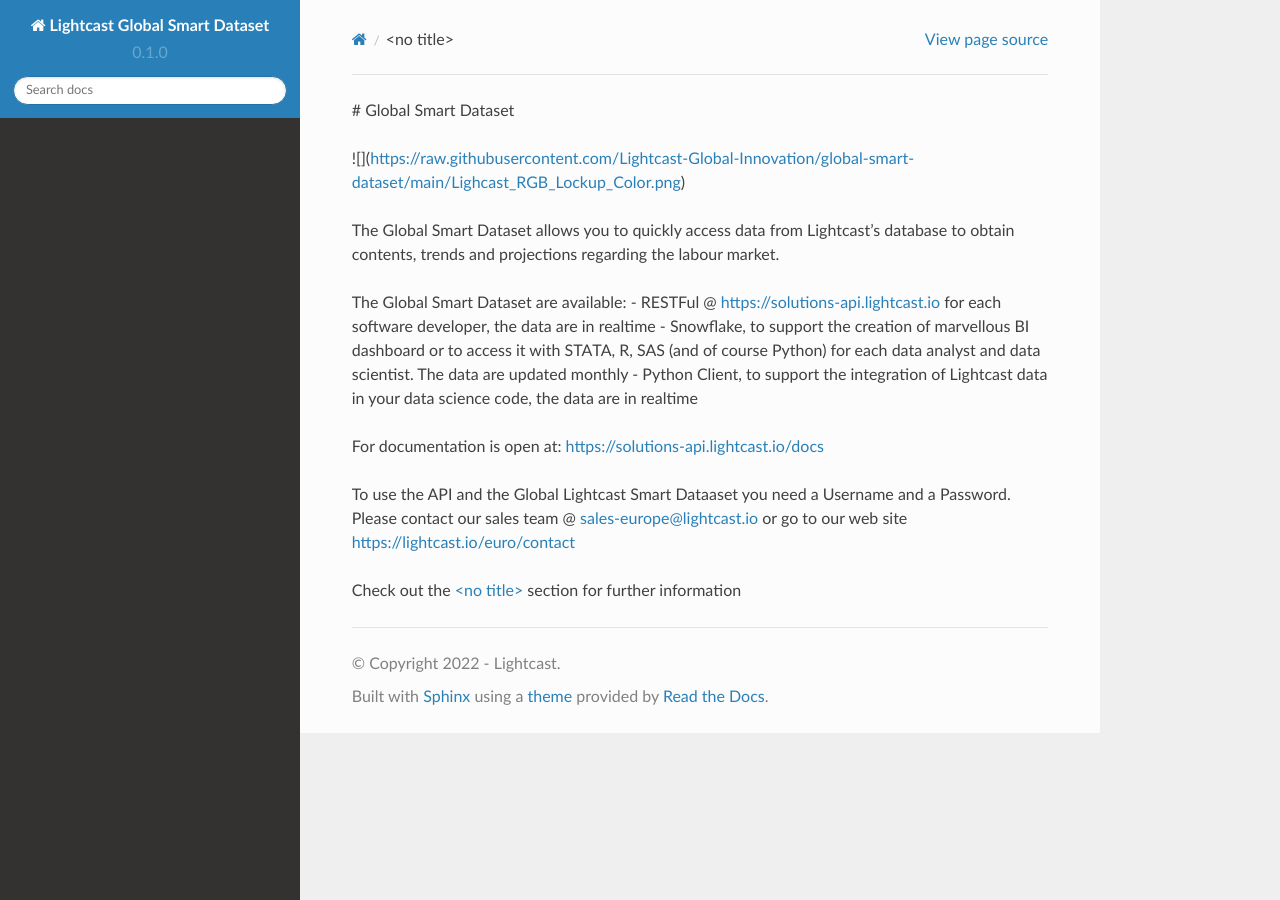
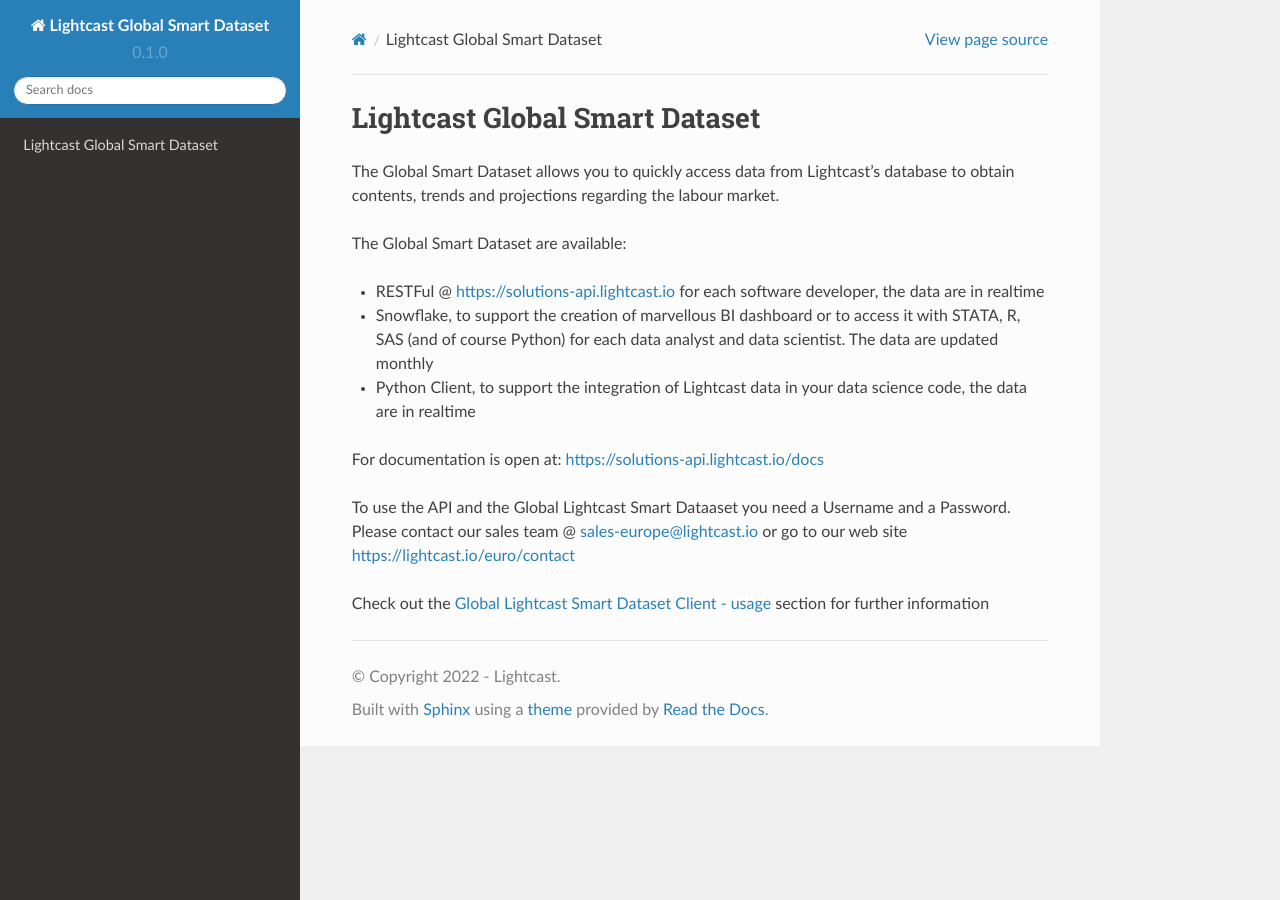
Before and after one commit to Lightcast-Global-Innovation/global-smart-dataset, a Sphinx documentation site: the page built from docs/source/index.rst, in a window 1280 px wide. Built offline with Sphinx 7.4.7 and the Read the Docs theme 2.0.0, drawn with Linux system fonts in a browser that asks for light colours.

Commit message:
add docs

```diff
--- a/docs/source/index.rst
+++ b/docs/source/index.rst
@@ -1,14 +1,13 @@
-# Global Smart Dataset
-
-![](https://raw.githubusercontent.com/Lightcast-Global-Innovation/global-smart-dataset/main/Lighcast_RGB_Lockup_Color.png)
-
+Lightcast Global Smart Dataset
+======================
 
 The Global Smart Dataset allows you to quickly access data from Lightcast's database to obtain contents, trends and projections regarding the labour market.
 
 The Global Smart Dataset are available:
-- RESTFul @ https://solutions-api.lightcast.io for each software developer, the data are in realtime
-- Snowflake, to support the creation of marvellous BI dashboard or to access it with STATA, R, SAS (and of course Python) for each data analyst and data scientist. The data are updated monthly
-- Python Client, to support the integration of Lightcast data in your data science code, the data are in realtime
+
+* RESTFul @ https://solutions-api.lightcast.io for each software developer, the data are in realtime
+* Snowflake, to support the creation of marvellous BI dashboard or to access it with STATA, R, SAS (and of course Python) for each data analyst and data scientist. The data are updated monthly
+* Python Client, to support the integration of Lightcast data in your data science code, the data are in realtime
 
 For documentation is open at:
 https://solutions-api.lightcast.io/docs
--- a/docs/source/usage.rst
+++ b/docs/source/usage.rst
@@ -1,13 +1,16 @@
-## Global Lightcast Smart Dataset Client
+Global Lightcast Smart Dataset Client - usage
+======================
 
 The goal of this project is to propose a Python Client, easy to use, ready for everyone to access and use in few seconds the Global Lightcast Smart Dataset
 
 The client covers different needs and question:
-- UK Occupation Insights (contents, trends and projection by occupation and area in UK)
-- Global Occupation Insights (contents, trends and projection by occupation and area, globallu)
+
+* UK Occupation Insights (contents, trends and projection by occupation and area in UK)
+* Global Occupation Insights (contents, trends and projection by occupation and area, globallu)
 
 
-### Install
+Install
+---------------
 
 To install or install/upgrade the package it's best to use pip:
 `pip install -U lightcast-smart-dataset`
@@ -23,14 +26,20 @@
 It proposes different methods:
 
 1. Get the occupation insights for an occupation in a area of UK
+
   * `lightcast-smart-dataset uk occupation-insight soc --username=**** --password=**** --occupation="Programmers and software development professionals" --area="Camden and City of London"`
   * `lightcast-smart-dataset uk occupation-insight occupation --username=***** --password=**** --occupation="Programmers and software development professionals" --area="Camden and City of London"`
+
 2. Get the occupation insights for software developers in Milan, Italy
+
   * `lightcast-smart-dataset global occupation-insight occupation --username=***** --password=**** --occupation="Business Development / Sales Manager" --area="Milan (ITA)"  --occupation-level=3 --area-level=2`
+
 3. Get a taxonomy
+
      * `lightcast-smart-dataset taxonomy soc4 --username=**** --password=****`
 
-### Results
+Results
+---------------
 
 The command line interface will create different Excel file with different sheets:
 - the current 12 months of unique job postings vs the last 12 months of unique job postings
```
Also changed, not shown: README.md (+7 -1 lines).
